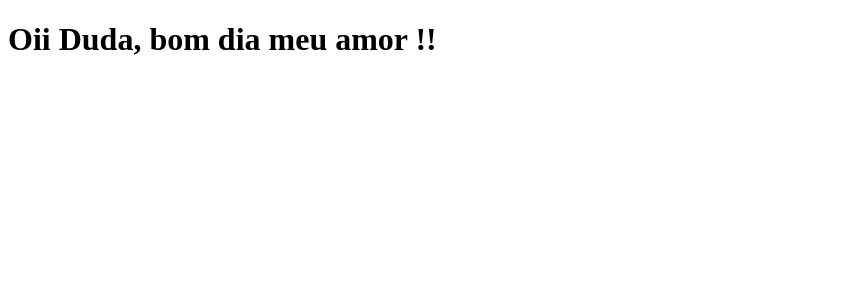
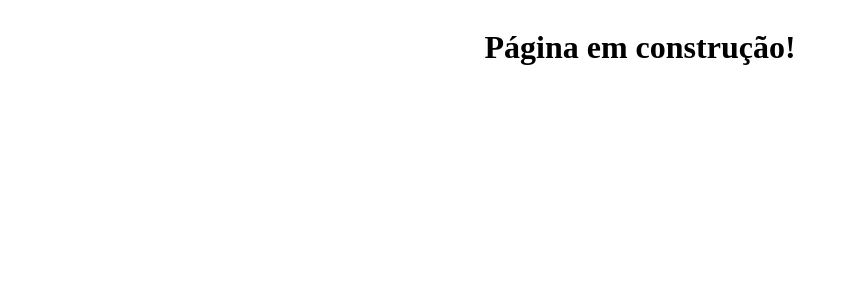
Before and after one commit to HenriqueNas/clone-tabnews, a Next.js app: page / in a window 1280 px wide. Shown: the top 300 px of the page, without its empty margins (0-847 px from the left). Built offline with nearby package versions, Linux system fonts and the light colour scheme.

Commit message:
feat (WIP): home page message

```diff
--- a/pages/index.js
+++ b/pages/index.js
@@ -1,5 +1,15 @@
 function Home() {
-  return <h1>Oii Duda, bom dia meu amor !!</h1>;
+  return (
+    <div
+      style={{
+        display: "flex",
+        justifyContent: "center",
+        alignItems: "center",
+      }}
+    >
+      <h1>Página em construção!</h1>
+    </div>
+  );
 }
 
 export default Home;
```
Also changed, not shown: 1 other file (tests, documents, lock files or other folders).
